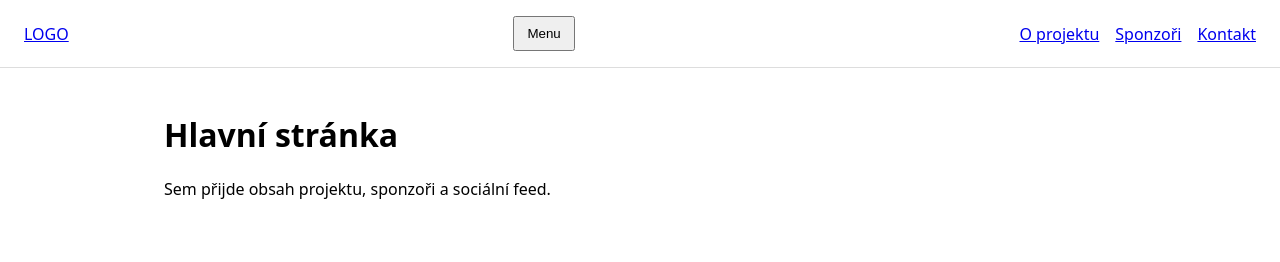
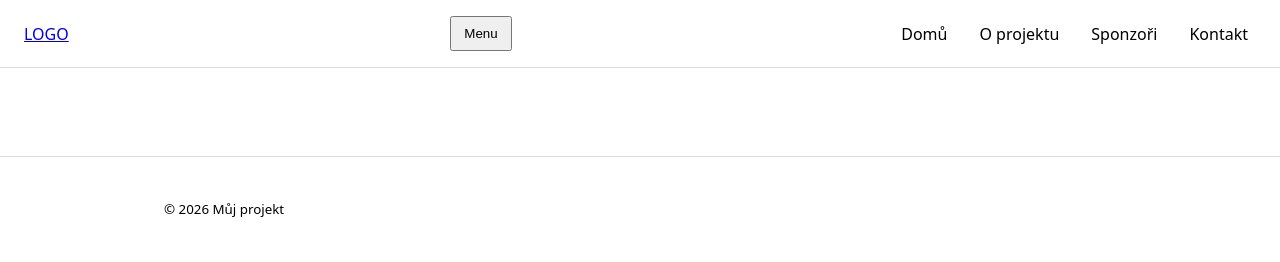
Before and after one commit to mattfre1/PapirPoint, a plain HTML site: page pages/about.html in a window 1280 px wide. Drawn offline with Linux system fonts and the light colour scheme; files that its build step writes are made by us from their sources; files whose address does not match are found by name.

Commit message:
changes to htmls

```diff
--- a/css/style.css
+++ b/css/style.css
@@ -8,3 +8,8 @@
 }
 .nav { display: flex; gap: 16px; }
 .menu-btn { padding: 8px 12px; }
+
+.nav a { text-decoration: none; color: inherit; padding: 6px 8px; border-radius: 8px; }
+.nav a.is-active { border: 1px solid #ddd; }
+
+.site-footer { border-top: 1px solid #ddd; padding: 16px 0; margin-top: 40px; }
--- a/pages/about.html
+++ b/pages/about.html
@@ -8,19 +8,12 @@
   <script defer src="js/main.js"></script>
 </head>
 <body>
-  <header class="site-header">
-    <a class="logo" href="/">LOGO</a>
-    <button class="menu-btn" aria-expanded="false" aria-controls="main-nav">Menu</button>
-    <nav id="main-nav" class="nav" hidden>
-      <a href="#">O projektu</a>
-      <a href="#">Sponzoři</a>
-      <a href="#">Kontakt</a>
-    </nav>
-  </header>
+  <div id="site-header"></div>
 
   <main class="container">
-    <h1>Hlavní stránka</h1>
-    <p>Sem přijde obsah projektu, sponzoři a sociální feed.</p>
+    <!-- obsah stránky -->
   </main>
+
+  <div id="site-footer"></div>
 </body>
 </html>
```
Also changed, not shown: pages/contacts.html (+4 -11 lines), pages/gallery.html (+4 -11 lines), pages/sponsor.html (+4 -11 lines).
